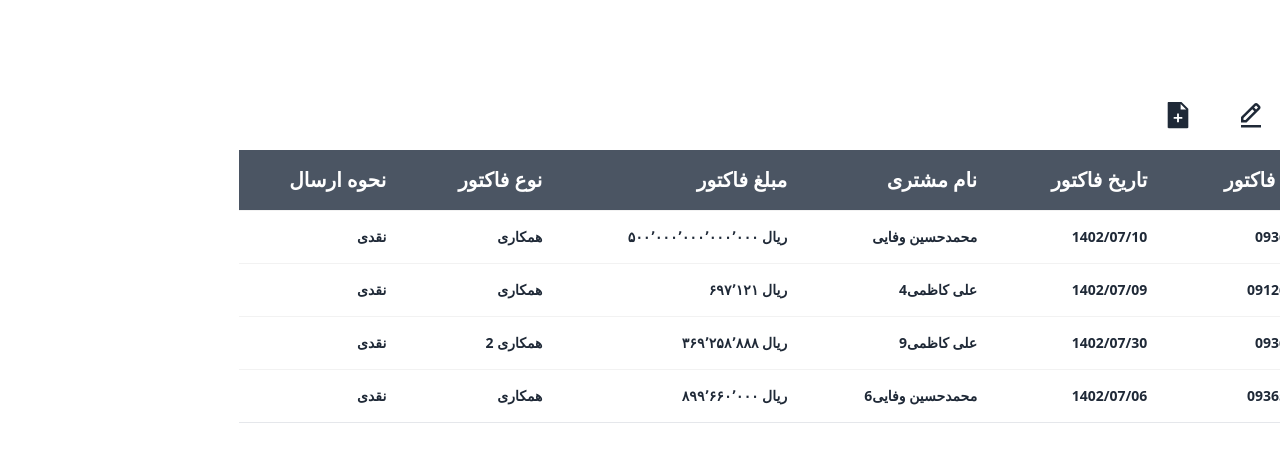
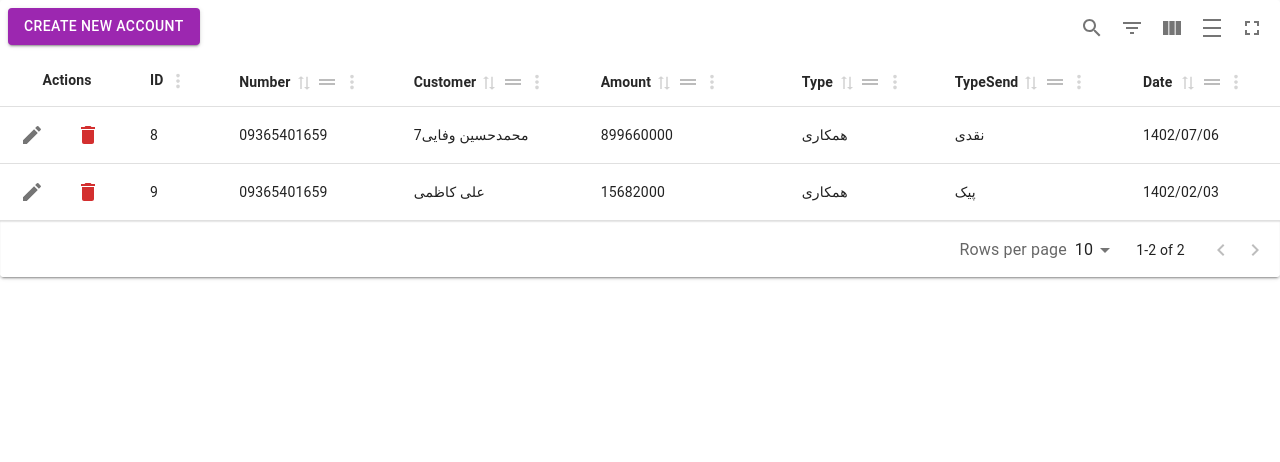
Before and after one commit to vafa2020/project-sample-table, a React (Vite) app: page / in a window 1280 px wide. Shown: the top 462 px of the page. Built offline with nearby package versions, Linux system fonts and the light colour scheme; data requests are answered from the project's data file; the HTML template or start-up script is replaced by a standard one.

Commit message:
added Material-react-table and done project this

```diff
--- a/index.html
+++ b/index.html
@@ -1,5 +1,5 @@
 <!DOCTYPE html>
-<html lang="en" data-theme="light" dir="rtl">
+<html lang="en" data-theme="light">
   <head>
     <meta charset="UTF-8" />
     <link rel="icon" type="image/svg+xml" href="/vite.svg" />
--- a/package.json
+++ b/package.json
@@ -8,9 +8,13 @@
     "build": "vite build",
     "lint": "eslint . --ext js,jsx --report-unused-disable-directives --max-warnings 0",
     "preview": "vite preview",
-    "server": "json-server --watch server/db.json --port 5000 --delay 7000"
+    "server": "json-server --watch server/db.json --port 5000 --delay 1000"
   },
   "dependencies": {
+    "@emotion/react": "^11.11.1",
+    "@emotion/styled": "^11.11.0",
+    "@mui/icons-material": "^5.14.11",
+    "@mui/material": "^5.14.11",
     "@reduxjs/toolkit": "^1.9.6",
     "axios": "^1.5.0",
     "material-react-table": "^1.15.0",
--- a/server/db.json
+++ b/server/db.json
@@ -1,40 +1,22 @@
 {
   "table": [
     {
-      "number": "0936540165",
-      "customer": "محمدحسین وفایی",
-      "amount": "500000000000000",
-      "type": "همکاری",
-      "typeSend": "نقدی",
-      "date": "1402/07/10",
-      "id": 5
-    },
-    {
-      "number": "09126443158",
-      "customer": "علی کاظمی4",
-      "amount": "697121",
-      "type": "همکاری",
-      "typeSend": "نقدی",
-      "date": "1402/07/09",
-      "id": 6
-    },
-    {
-      "number": "0936540165",
-      "customer": "علی کاظمی9",
-      "amount": "369258888",
-      "type": "همکاری 2",
-      "typeSend": "نقدی",
-      "date": "1402/07/30",
-      "id": 7
-    },
-    {
       "number": "09365401659",
-      "customer": "محمدحسین وفایی6",
+      "customer": "محمدحسین وفایی7",
       "amount": "899660000",
       "type": "همکاری",
       "typeSend": "نقدی",
       "date": "1402/07/06",
       "id": 8
+    },
+    {
+      "id": 9,
+      "number": "09365401659",
+      "customer": "علی کاظمی",
+      "amount": "15682000",
+      "type": "همکاری",
+      "typeSend": "پیک",
+      "date": "1402/02/03"
     }
   ]
 }
--- a/src/App.jsx
+++ b/src/App.jsx
@@ -1,11 +1,13 @@
 import "./App.css";
-import { ViewTable } from "./component/ViewTable";
+// import { ViewTable } from "./component/ViewTable";
 import { Toaster } from "react-hot-toast";
+import ViewTableMui from "./component/viewTableMui/ViewTableMui";
 
 function App() {
   return (
     <>
-      <ViewTable />
+      {/* <ViewTable /> */}
+      <ViewTableMui />
       <Toaster />
     </>
   );
--- /dev/null
+++ b/src/component/viewTableMui/ViewTableMui.jsx
@@ -0,0 +1,286 @@
+/* eslint-disable react/prop-types */
+import { useCallback, useEffect, useMemo, useState } from "react";
+import { MaterialReactTable } from "material-react-table";
+import {
+  Box,
+  Button,
+  Dialog,
+  DialogActions,
+  DialogContent,
+  DialogTitle,
+  IconButton,
+  MenuItem,
+  Stack,
+  TextField,
+  Tooltip,
+} from "@mui/material";
+import { Delete, Edit } from "@mui/icons-material";
+import { useDispatch, useSelector } from "react-redux";
+import {
+  addCustomer,
+  deleteCustomer,
+  editCustomer,
+  getCustomers,
+} from "../../features/table/action";
+import { Loading } from "../Loading";
+
+const ViewTableMui = () => {
+  const dispatch = useDispatch();
+  const { data, loading, error, customer } = useSelector(
+    (state) => state.Table
+  );
+  const [createModalOpen, setCreateModalOpen] = useState(false);
+  const [validationErrors, setValidationErrors] = useState({});
+
+  useEffect(() => {
+    dispatch(getCustomers());
+  }, [dispatch]);
+
+  const handleCreateNewRow = (values) => {
+    dispatch(addCustomer(values));
+
+    // tableData.push(values);
+    // setTableData([...tableData]);
+  };
+
+  const handleSaveRowEdits = async ({ exitEditingMode, row, values }) => {
+    console.log(values);
+    if (!Object.keys(validationErrors).length) {
+      dispatch(editCustomer(values));
+      //   tableData[row.index] = values;
+      //send/receive api updates here, then refetch or update local table data for re-render
+      //   setTableData([...tableData]);
+      exitEditingMode(); //required to exit editing mode and close modal
+    }
+  };
+
+  const handleCancelRowEdits = () => {
+    setValidationErrors({});
+  };
+
+  const handleDeleteRow = useCallback(
+    (row) => {
+      if (
+        !confirm(`Are you sure you want to delete ${row.getValue("customer")}`)
+      ) {
+        return;
+      }
+      const { id } = row.original;
+
+      dispatch(deleteCustomer(id));
+    },
+    [data]
+  );
+
+  const getCommonEditTextFieldProps = useCallback(
+    (cell) => {
+      return {
+        error: !!validationErrors[cell.id],
+        helperText: validationErrors[cell.id],
+        onBlur: (event) => {
+          const isValid =
+            cell.column.id === "email"
+              ? validateEmail(event.target.value)
+              : cell.column.id === "age"
+              ? validateAge(+event.target.value)
+              : validateRequired(event.target.value);
+          if (!isValid) {
+            //set validation error for cell if invalid
+            setValidationErrors({
+              ...validationErrors,
+              [cell.id]: `${cell.column.columnDef.header} is required`,
+            });
+          } else {
+            //remove validation error for cell if valid
+            delete validationErrors[cell.id];
+            setValidationErrors({
+              ...validationErrors,
+            });
+          }
+        },
+      };
+    },
+    [validationErrors]
+  );
+
+  const columns = useMemo(
+    () => [
+      {
+        accessorKey: "id",
+        header: "ID",
+        enableColumnOrdering: false,
+        enableEditing: false, //disable editing on this column
+        enableSorting: false,
+        size: 80,
+      },
+      {
+        accessorKey: "number",
+        header: "Number",
+        size: 140,
+        muiTableBodyCellEditTextFieldProps: ({ cell }) => ({
+          ...getCommonEditTextFieldProps(cell),
+        }),
+      },
+      {
+        accessorKey: "customer",
+        header: "Customer",
+        size: 140,
+        muiTableBodyCellEditTextFieldProps: ({ cell }) => ({
+          ...getCommonEditTextFieldProps(cell),
+        }),
+      },
+      {
+        accessorKey: "amount",
+        header: "Amount",
+        muiTableBodyCellEditTextFieldProps: ({ cell }) => ({
+          ...getCommonEditTextFieldProps(cell),
+          type: "number",
+        }),
+      },
+      {
+        accessorKey: "type",
+        header: "Type",
+        size: 80,
+        muiTableBodyCellEditTextFieldProps: ({ cell }) => ({
+          ...getCommonEditTextFieldProps(cell),
+          type: "text",
+        }),
+      },
+      {
+        accessorKey: "typeSend",
+        header: "TypeSend",
+        size: 80,
+        muiTableBodyCellEditTextFieldProps: ({ cell }) => ({
+          ...getCommonEditTextFieldProps(cell),
+          type: "text",
+        }),
+      },
+      {
+        accessorKey: "date",
+        header: "Date",
+        size: 80,
+        muiTableBodyCellEditTextFieldProps: ({ cell }) => ({
+          ...getCommonEditTextFieldProps(cell),
+          type: "text",
+        }),
+      },
+    ],
+    [getCommonEditTextFieldProps]
+  );
+  if (loading) {
+    return <Loading />;
+  }
+  return (
+    <>
+      <MaterialReactTable
+        displayColumnDefOptions={{
+          "mrt-row-actions": {
+            muiTableHeadCellProps: {
+              align: "center",
+            },
+            size: 120,
+          },
+        }}
+        columns={columns}
+        data={data}
+        editingMode="modal" //default
+        enableColumnOrdering
+        enableEditing
+        onEditingRowSave={handleSaveRowEdits}
+        onEditingRowCancel={handleCancelRowEdits}
+        renderRowActions={({ row, table }) => (
+          <Box sx={{ display: "flex", gap: "1rem" }}>
+            <Tooltip arrow placement="left" title="Edit">
+              <IconButton onClick={() => table.setEditingRow(row)}>
+                <Edit />
+              </IconButton>
+            </Tooltip>
+            <Tooltip arrow placement="right" title="Delete">
+              <IconButton color="error" onClick={() => handleDeleteRow(row)}>
+                <Delete />
+              </IconButton>
+            </Tooltip>
+          </Box>
+        )}
+        renderTopToolbarCustomActions={() => (
+          <Button
+            color="secondary"
+            onClick={() => setCreateModalOpen(true)}
+            variant="contained"
+          >
+            Create New Account
+          </Button>
+        )}
+      />
+      <CreateNewAccountModal
+        columns={columns}
+        open={createModalOpen}
+        onClose={() => setCreateModalOpen(false)}
+        onSubmit={handleCreateNewRow}
+      />
+    </>
+  );
+};
+
+//example of creating a mui dialog modal for creating new rows
+export const CreateNewAccountModal = ({ open, columns, onClose, onSubmit }) => {
+  const [values, setValues] = useState(() =>
+    columns.reduce((acc, column) => {
+      acc[column.accessorKey ?? ""] = "";
+      return acc;
+    }, {})
+  );
+
+  const handleSubmit = () => {
+    // console.log(values);
+    //put your validation logic here
+    onSubmit(values);
+    onClose();
+  };
+
+  return (
+    <Dialog open={open}>
+      <DialogTitle textAlign="center">Create New Customer</DialogTitle>
+      <DialogContent>
+        <form onSubmit={(e) => e.preventDefault()}>
+          <Stack
+            sx={{
+              width: "100%",
+              minWidth: { xs: "300px", sm: "360px", md: "400px" },
+              gap: "1.5rem",
+            }}
+          >
+            {columns.map((column) => (
+              <TextField
+                key={column.accessorKey}
+                label={column.header}
+                name={column.accessorKey}
+                onChange={(e) =>
+                  setValues({ ...values, [e.target.name]: e.target.value })
+                }
+              />
+            ))}
+          </Stack>
+        </form>
+      </DialogContent>
+      <DialogActions sx={{ p: "1.25rem" }}>
+        <Button onClick={onClose}>Cancel</Button>
+        <Button color="secondary" onClick={handleSubmit} variant="contained">
+          Create New Customer
+        </Button>
+      </DialogActions>
+    </Dialog>
+  );
+};
+
+const validateRequired = (value) => !!value.length;
+const validateEmail = (email) =>
+  !!email.length &&
+  email
+    .toLowerCase()
+    .match(
+      /^(([^<>()[\]\\.,;:\s@"]+(\.[^<>()[\]\\.,;:\s@"]+)*)|(".+"))@((\[[0-9]{1,3}\.[0-9]{1,3}\.[0-9]{1,3}\.[0-9]{1,3}\])|(([a-zA-Z\-0-9]+\.)+[a-zA-Z]{2,}))$/
+    );
+const validateAge = (age) => age >= 18 && age <= 50;
+
+export default ViewTableMui;
```
Also changed, not shown: 1 other file (tests, documents, lock files or other folders).
